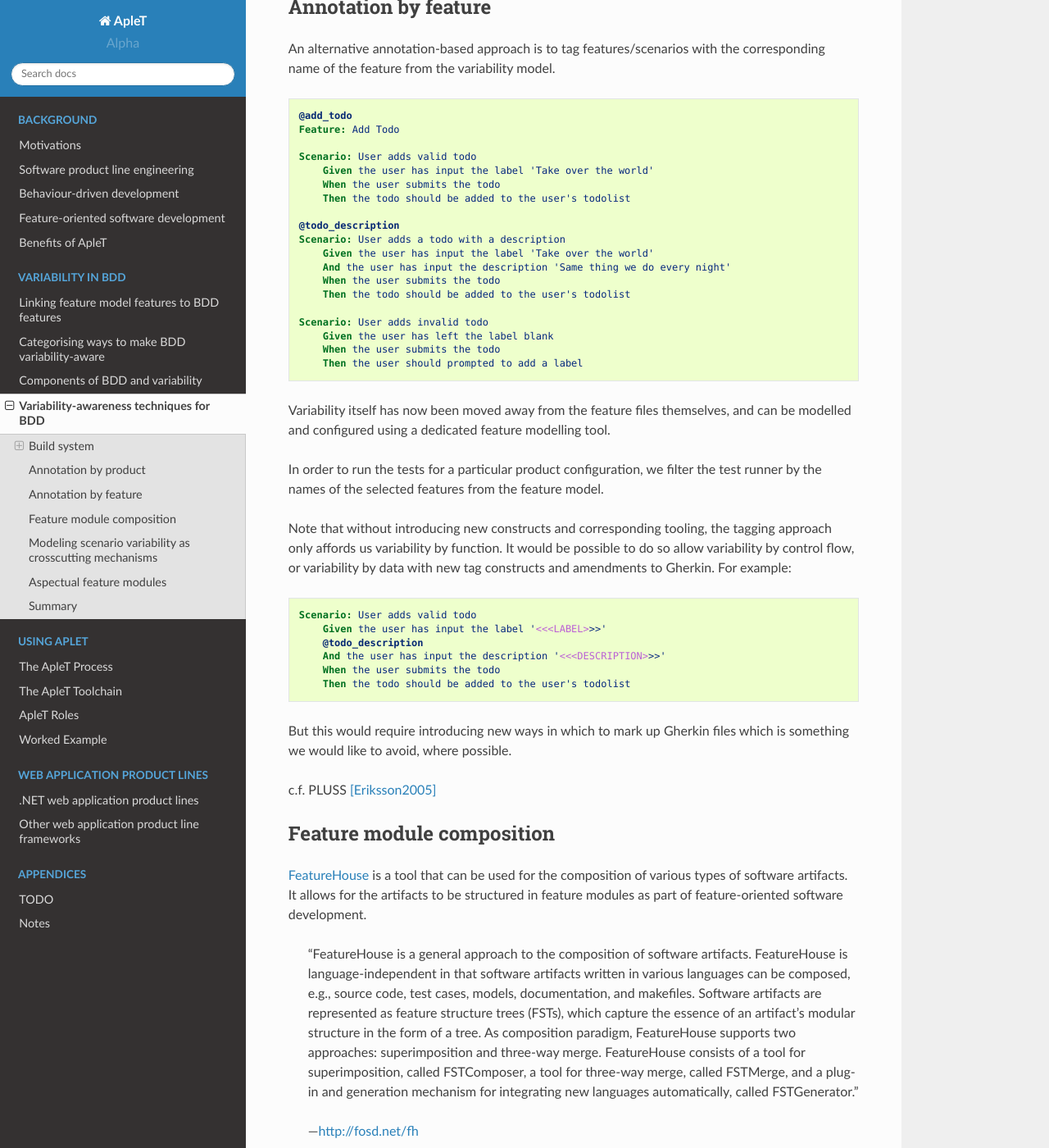
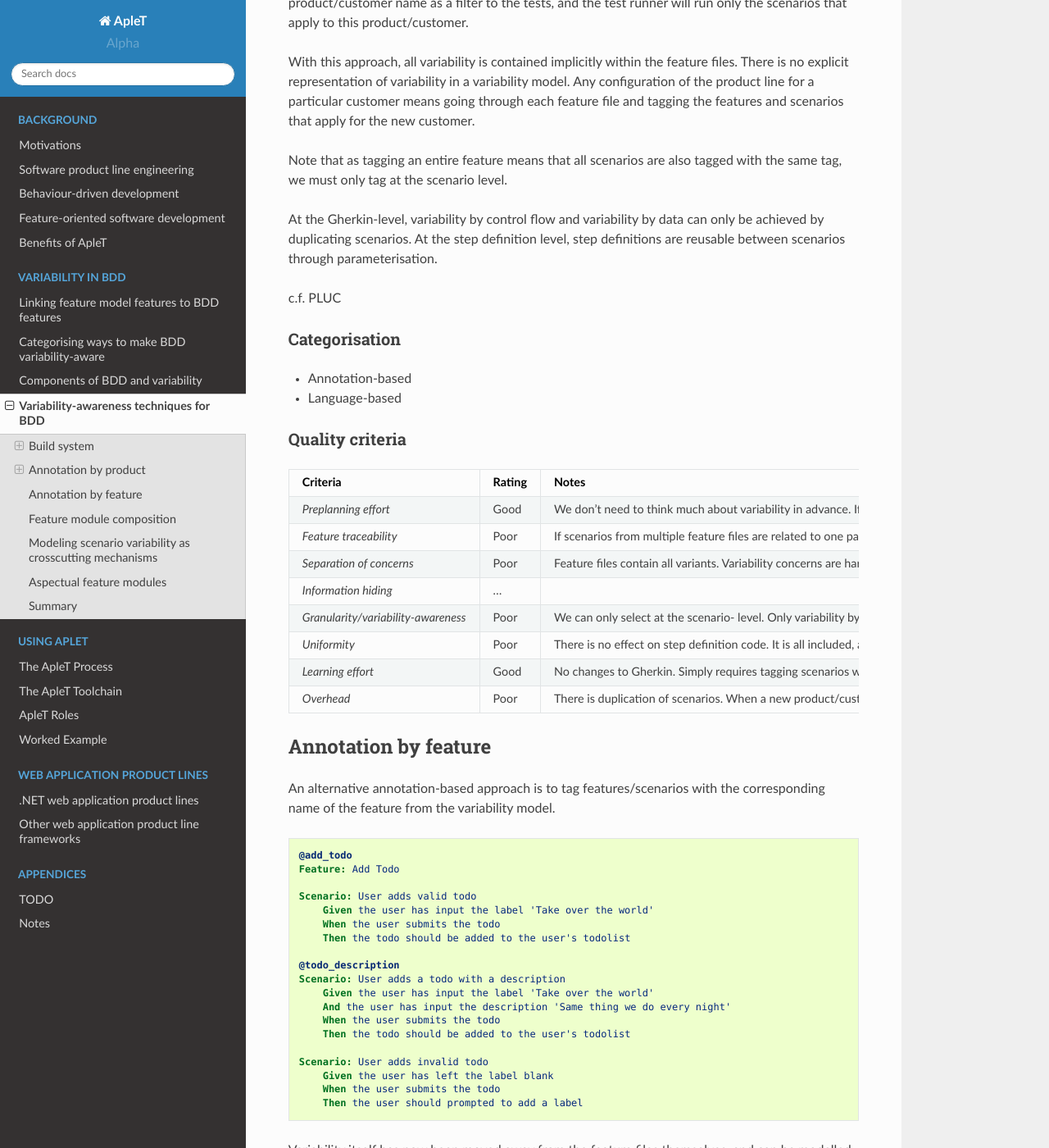
Before and after one commit to ngm/ApleT, a Sphinx documentation site: the page built from docs/variability-implementation-techniques.rst, in a window 1280 px wide and 1400 px high, scrolled down 1813 px. Shown: the whole window at 82% size. Built offline with Sphinx 7.4.7 and the Read the Docs theme 2.0.0, drawn with Linux system fonts in a browser that asks for light colours; some of the changed text lies outside the part shown.

Commit message:
Add quality criteria for annotation by product

```diff
--- a/docs/variability-implementation-techniques.rst
+++ b/docs/variability-implementation-techniques.rst
@@ -1,6 +1,21 @@
 ****************************************
 Variability-awareness techniques for BDD
 ****************************************
+
+In this section we discuss ways in which the components of BDD can be made
+variability-aware.  There are a variety of ways to do it, with no silver bullet
+that fits for all circumstances and contexts.  For example, while one approach
+may be more sophisticated, it may simply have too much of a learning overhead
+for a small project.  Hence we categorise and evaluate each approach against
+the quality criteria to enable informed decisions to be made.
+
+With all approaches we make the assumption that we wish to avoid, as much as we
+can, overloading existing Gherkin language constructs.  The existing keywords
+and structures should keep the same function as they have for single-system
+engineering, and we should add variability-awareness to Gherkin without
+confusing what these single-system concepts mean.  The exception to this is the
+tags concept -- which is a very open and general-purpose concept in Gherkin, so
+nothing is lost or confused by using tags for variability purposes.
 
 
 Build system
@@ -76,7 +91,61 @@ scenarios that apply for the new customer.
 Note that as tagging an entire feature means that all scenarios are also
 tagged with the same tag, we must only tag at the scenario level.
 
+At the Gherkin-level, variability by control flow and variability by data can
+only be achieved by duplicating scenarios.  At the step definition level,
+step definitions are reusable between scenarios through parameterisation.
+
 c.f. PLUC
+
+Categorisation
+--------------
+
+* Annotation-based
+* Language-based
+
+Quality criteria
+----------------
+
++-------------------------------------+--------+----------------------------------------------+
+| Criteria                            | Rating | Notes                                        |
++=====================================+========+==============================================+
+| *Preplanning effort*                | Good   | We don't need to think much about            |
+|                                     |        | variability in advance. If a new feature     |
+|                                     |        | comes along, we tag it with all the          |
+|                                     |        | customers that it applies to.                |
++-------------------------------------+--------+----------------------------------------------+
+| *Feature traceability*              | Poor   | If scenarios from multiple feature files are |
+|                                     |        | related to one particular feature in the     |
+|                                     |        | feature model, there is no simple way of     |
+|                                     |        | determining that they all relate to one      |
+|                                     |        | feature.                                     |
++-------------------------------------+--------+----------------------------------------------+
+| *Separation of concerns*            | Poor   | Feature files contain all variants.          |
+|                                     |        | Variability concerns are hardcoded into the  |
+|                                     |        | feature files.                               |
++-------------------------------------+--------+----------------------------------------------+
+| *Information hiding*                | ...    |                                              |
++-------------------------------------+--------+----------------------------------------------+
+| *Granularity/variability-awareness* | Poor   | We can only select at the scenario- level.   |
+|                                     |        | Only variability by function is possible     |
+|                                     |        | without duplication.                         |
++-------------------------------------+--------+----------------------------------------------+
+| *Uniformity*                        | Poor   | There is no effect on step definition code.  |
+|                                     |        | It is all included, and selected for by the  |
+|                                     |        | selection of scenarios at the Gherkin-level. |
++-------------------------------------+--------+----------------------------------------------+
+| *Learning effort*                   | Good   | No changes to Gherkin.  Simply requires      |
+|                                     |        | tagging scenarios with the customers to      |
+|                                     |        | which they apply.                            |
++-------------------------------------+--------+----------------------------------------------+
+| *Overhead*                          | Poor   | There is duplication of scenarios. When a    |
+|                                     |        | new product/customer is added, we have to    |
+|                                     |        | manually amend all the feature files to tag  |
+|                                     |        | the scenarios we should be including in      |
+|                                     |        | their requirements and their tests.          |
++-------------------------------------+--------+----------------------------------------------+
+
+
 
 
 Annotation by feature
@@ -116,9 +185,14 @@ filter the test runner by the names of the selected features from the
 feature model.
 
 Note that without introducing new constructs and corresponding tooling, the
-tagging approach only affords us variability by function.  It would be possible
-to do so allow variability by control flow, or variability by data with new tag
-constructs and amendments to Gherkin.  For example:
+tagging approach only affords us variability-awareness for variability by
+function.
+
+.. todo:: Discuss Scenario Outlines with respect to variability by data
+
+It would be possible to do so allow variability by control flow, or
+variability by data with new tag constructs and amendments to Gherkin.  For
+example:
 
 .. code-block:: gherkin
 
@@ -133,6 +207,9 @@ But this would require introducing new ways in which to mark up Gherkin files
 which is something we would like to avoid, where possible.
 
 c.f. PLUSS [Eriksson2005]_
+
+
+
 
 Feature module composition
 ==========================
@@ -160,7 +237,7 @@ To enable Gherkin for usage within FeatureHouse we are implementing a
 *feature structure tree* grammar for Gherkin files.
 
 .. code-block:: gherkin
-    :caption: AddTodo.feature in AddTodo feature module
+    :caption: `AddTodo.feature` in AddTodo feature module
 
     Feature: Add Todo
 
@@ -175,7 +252,7 @@ To enable Gherkin for usage within FeatureHouse we are implementing a
         Then the user should prompted to add a label
 
 .. code-block:: gherkin
-    :caption: AddTodo.feature in TodoDescription feature module
+    :caption: `AddTodo.feature` in TodoDescription feature module
 
     Feature: Add Todo
 
```
